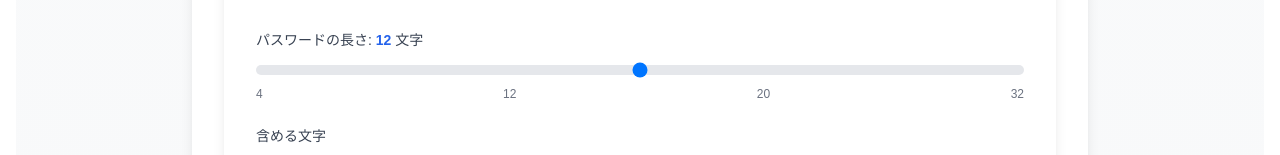
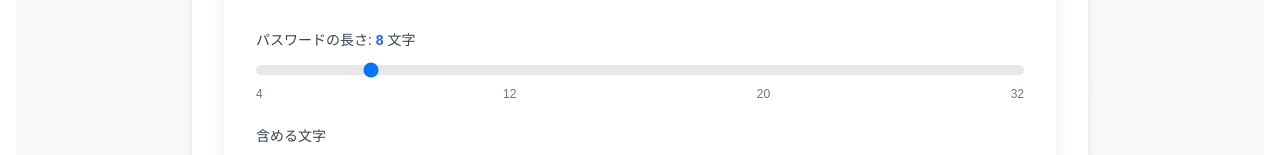
Before and after one commit to kojiro-tsuji/textcounter-app, a Next.js app: page /password in a window 1280 px wide. Shown: the part 300-455 px from the top of the page. Built offline with nearby package versions, Linux system fonts and the light colour scheme.

Commit message:
pass-geneの細かい修正２

```diff
--- a/app/components/password-gene.tsx
+++ b/app/components/password-gene.tsx
@@ -5,7 +5,7 @@ import { Copy, Check, RefreshCw, Eye, EyeOff } from "lucide-react";
 
 export default function PasswordGenerator() {
   const [password, setPassword] = useState("");
-  const [length, setLength] = useState(12);
+  const [length, setLength] = useState(8);
   const [includeNumbers, setIncludeNumbers] = useState(true);
   const [includeSymbols, setIncludeSymbols] = useState(false);
   const [includeUppercase, setIncludeUppercase] = useState(true);
@@ -141,7 +141,7 @@ export default function PasswordGenerator() {
               id="password-length"
               type="range"
               min={4}
-              max={20}
+              max={32}
               value={length}
               onChange={(e) => setLength(Number(e.target.value))}
               className="w-full h-2.5 bg-gray-200 rounded-lg appearance-none cursor-pointer"
```
